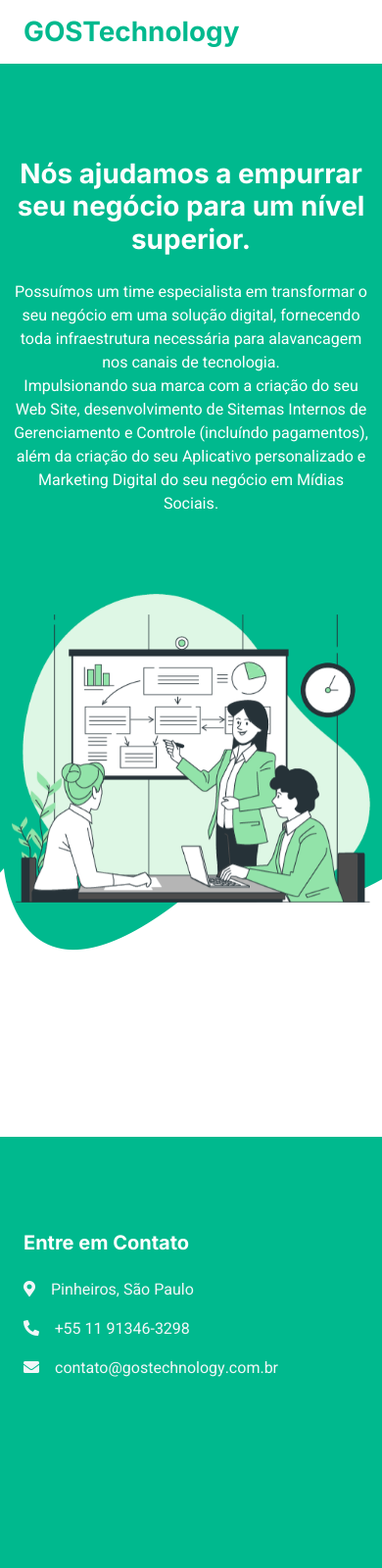
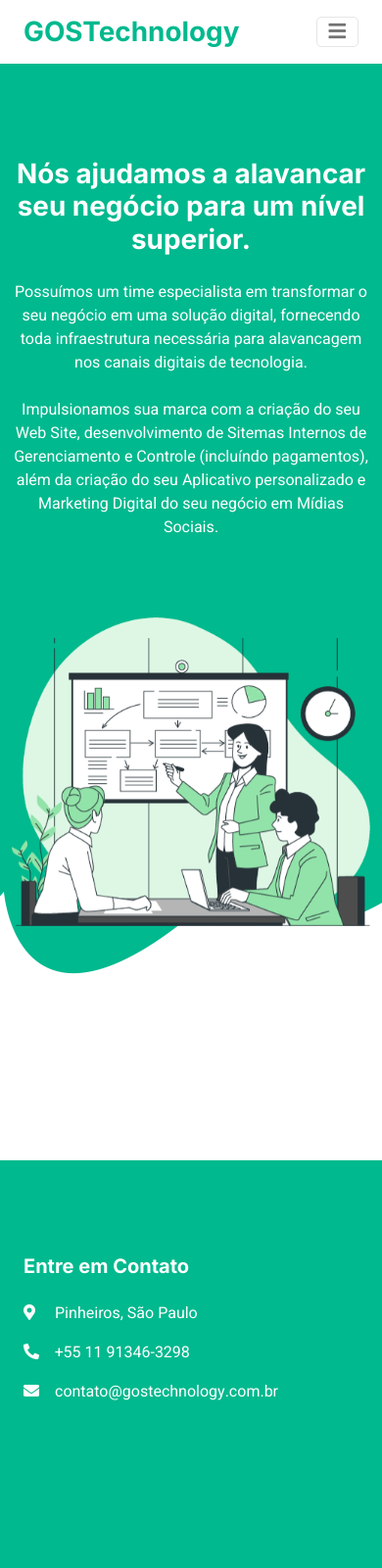
Before and after one commit to gabrielmotakiru/GOSTechnology.LandingPage, a plain HTML site: page index.html in a window 390 px wide. Shown: the top 1600 px of the page at 98% size. Drawn offline with nearby package versions, Linux system fonts and the light colour scheme.

Commit message:
feat: initial commit.

```diff
--- a/index.html
+++ b/index.html
@@ -50,9 +50,9 @@
                     <!-- <img src="img/logo.png" alt="Logo"> -->
                 </a>
                 <!-- -------------------------------------------------------------------------------------------------------------------------------------------------------------------------------------------------------------------- -->
-                <!-- <button class="navbar-toggler" type="button" data-bs-toggle="collapse" data-bs-target="#navbarCollapse">
+                <button class="navbar-toggler" type="button" data-bs-toggle="collapse" data-bs-target="#navbarCollapse">
                     <span class="fa fa-bars"></span>
-                </button> -->
+                </button>
                 <!-- -------------------------------------------------------------------------------------------------------------------------------------------------------------------------------------------------------------------- -->
                 <div class="collapse navbar-collapse" id="navbarCollapse">
                     <div class="navbar-nav ms-auto py-0">
@@ -83,8 +83,8 @@
                 <div class="container">
                     <div class="row g-5 align-items-center">
                         <div class="col-lg-6 text-center text-lg-start">
-                            <h1 class="text-white mb-4 animated zoomIn">Nós ajudamos a empurrar seu negócio para um nível superior.                            </h1>
-                            <p class="text-white pb-3 animated zoomIn">Possuímos um time especialista em transformar o seu negócio em uma solução digital, fornecendo toda infraestrutura necessária para alavancagem nos canais de tecnologia. <br> Impulsionando sua marca com a criação do seu Web Site, desenvolvimento de Sitemas Internos de Gerenciamento e Controle (incluíndo pagamentos), além da criação do seu Aplicativo personalizado e Marketing Digital do seu negócio em Mídias Sociais.</p>
+                            <h1 class="text-white mb-4 animated zoomIn">Nós ajudamos a alavancar seu negócio para um nível superior.                            </h1>
+                            <p class="text-white pb-3 animated zoomIn">Possuímos um time especialista em transformar o seu negócio em uma solução digital, fornecendo toda infraestrutura necessária para alavancagem nos canais digitais de tecnologia. <br><br>Impulsionamos sua marca com a criação do seu Web Site, desenvolvimento de Sitemas Internos de Gerenciamento e Controle (incluíndo pagamentos), além da criação do seu Aplicativo personalizado e Marketing Digital do seu negócio em Mídias Sociais.</p>
                             <!-- -------------------------------------------------------------------------------------------------------------------------------------------------------------------------------------------------------------------- -->
                             <!-- <a href="" class="btn btn-outline-light rounded-pill border-2 py-3 px-5 animated slideInRight">Saiba Mais</a> -->
                             <!-- -------------------------------------------------------------------------------------------------------------------------------------------------------------------------------------------------------------------- -->
@@ -502,9 +502,9 @@
                 <div class="row g-5">
                     <div class="col-md-6 col-lg-3">
                         <h5 class="text-white mb-4">Entre em Contato</h5>
-                        <p><i class="fa fa-map-marker-alt me-3"></i>Pinheiros, São Paulo</p>
-                        <p><i class="fa fa-phone-alt me-3"></i>+55 11 91346-3298</p>
-                        <p><i class="fa fa-envelope me-3"></i>contato@gostechnology.com.br</p>
+                        <p><a style="color:white" target="_blank" href="https://goo.gl/maps/DwQMxV7v38TU85V46"><i class="fa fa-map-marker-alt me-3"></i> Pinheiros, São Paulo</a></p>
+                        <p><a style="color:white" target="_blank" href="https://wa.me/5511913463298"><i class="fa fa-phone-alt me-3"></i>+55 11 91346-3298</a></p>
+                        <p><a style="color:white" target="_blank" href="mailto:contato@gostechnology.com.br"><i class="fa fa-envelope me-3"></i>contato@gostechnology.com.br</a></p>
                         <div class="d-flex pt-2">
                             <!-- -------------------------------------------------------------------------------------------------------------------------------------------------------------------------------------------------------------------- -->
                             <!-- <a class="btn btn-outline-light btn-social" href=""><i class="fab fa-twitter"></i></a>
@@ -554,8 +554,8 @@
                             &copy; <a class="border-bottom" href="#">GOSTechnology</a>, Todos os direitos reservados.
 
 							<!--/*** This template is free as long as you keep the footer author’s credit link/attribution link/backlink. If you'd like to use the template without the footer author’s credit link/attribution link/backlink, you can purchase the Credit Removal License from "https://htmlcodex.com/credit-removal". Thank you for your support. ***/-->
-							Designed By <a class="border-bottom" href="https://htmlcodex.com">HTML Codex</a>
-                            Distributed By: <a class="border-bottom" href="https://themewagon.com" target="_blank">ThemeWagon</a>
+							Designed by <a class="border-bottom" href="https://htmlcodex.com">HTML Codex</a>
+                            Distributed by: <a class="border-bottom" href="https://themewagon.com" target="_blank">ThemeWagon</a>
                         </div>
                         <div class="col-md-6 text-center text-md-end">
                             <div class="footer-menu">
```
